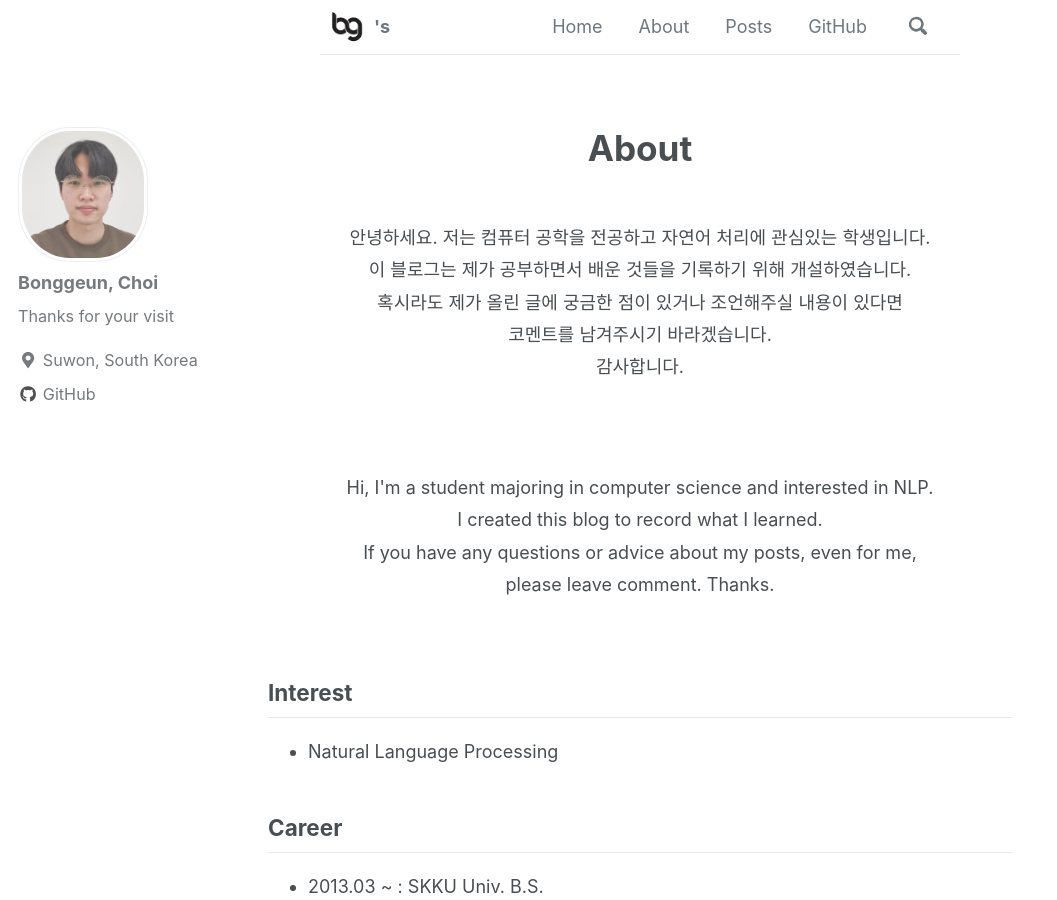
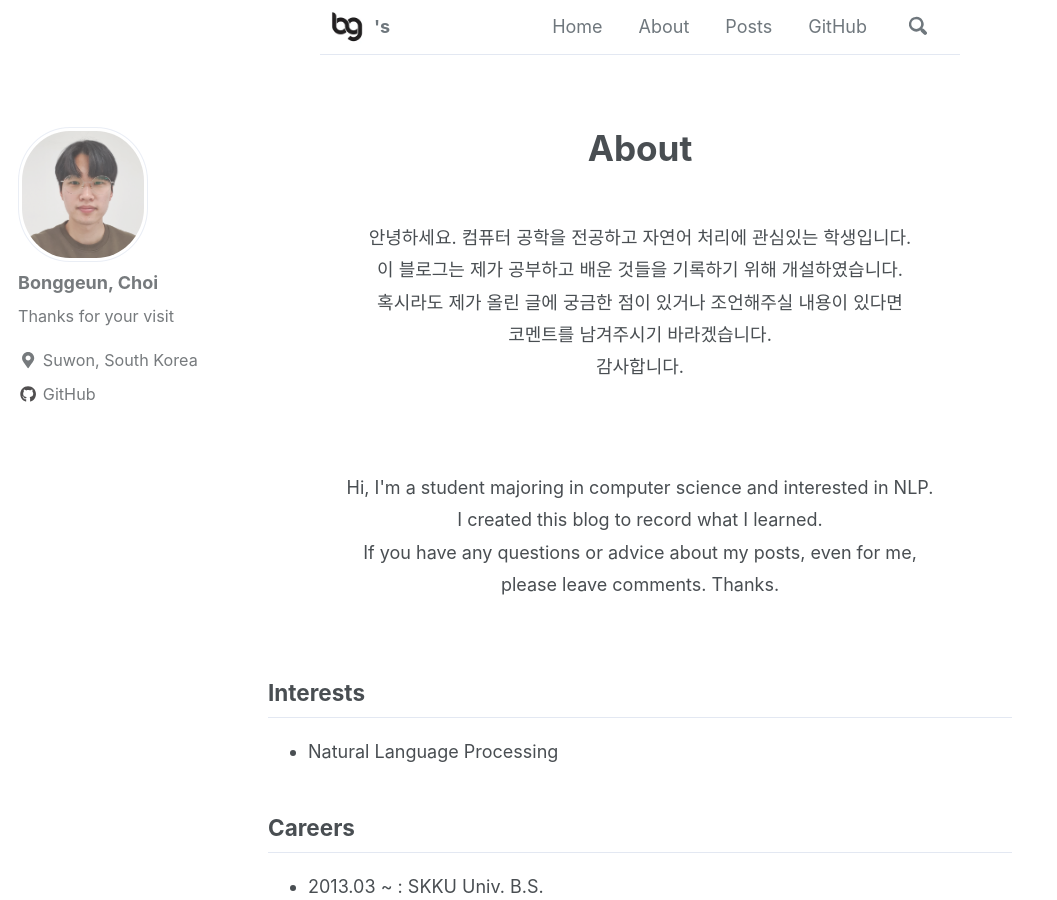
Before and after one commit to hyewonchoi4999/hyewonchoi4999.github.io, a Jekyll site: the page built from _pages/about.md, in a window 1280 px wide and 900 px high. Shown: the whole window, without its empty margins (0-1057 px from the left). Built offline with Jekyll 4.4.1, drawn with Linux system fonts in a browser that asks for light colours; cached includes are drawn as plain includes; nearby versions of some CDN libraries; some web fonts are replaced.

Commit message:
some changes

```diff
--- a/_pages/about.md
+++ b/_pages/about.md
@@ -6,8 +6,8 @@ author_profile: true
 
 <!-- <div style="text-align: left"> -->
 <!-- <center> <br> -->
-<center> 안녕하세요. 저는 컴퓨터 공학을 전공하고 자연어 처리에 관심있는 학생입니다. </center>
-<center> 이 블로그는 제가 공부하면서 배운 것들을 기록하기 위해 개설하였습니다. </center>
+<center> 안녕하세요. 컴퓨터 공학을 전공하고 자연어 처리에 관심있는 학생입니다. </center>
+<center> 이 블로그는 제가 공부하고 배운 것들을 기록하기 위해 개설하였습니다. </center>
 <center> 혹시라도 제가 올린 글에 궁금한 점이 있거나 조언해주실 내용이 있다면 </center>
 <center> 코멘트를 남겨주시기 바라겠습니다. </center>
 <center> 감사합니다. </center>
@@ -24,7 +24,7 @@ author_profile: true
 <center> Hi, I'm a student majoring in computer science and interested in NLP. </center>
 <center> I created this blog to record what I learned. </center>
 <center> If you have any questions or advice about my posts, even for me, </center>
-<center> please leave comment. Thanks. </center>
+<center> please leave comments. Thanks. </center>
 
 <!-- #### <center> Hi, I'm a student majoring in computer science. </center>
 #### <center> I created this blog to record what I learned in college </center>
@@ -32,10 +32,10 @@ author_profile: true
 #### <center> Thanks. </center> -->
 <br>
 
-## Interest
+## Interests
 - Natural Language Processing
 
-## Career
+## Careers
 - 2013.03 ~ : SKKU Univ. B.S.
 - 2020.01 ~ : NLP lab. at SKKU Univ.
 
--- a/index.html
+++ b/index.html
@@ -7,7 +7,7 @@ header:
     - label: "Go Home"
       url: /home/
 excerpt: >
-  Wellcome to my technological blog.<br />
+  Wellcome to my technical blog.<br />
   I will post all related to NLP and further.<br />
   Thanks to your visit.<br />
 ---
```
